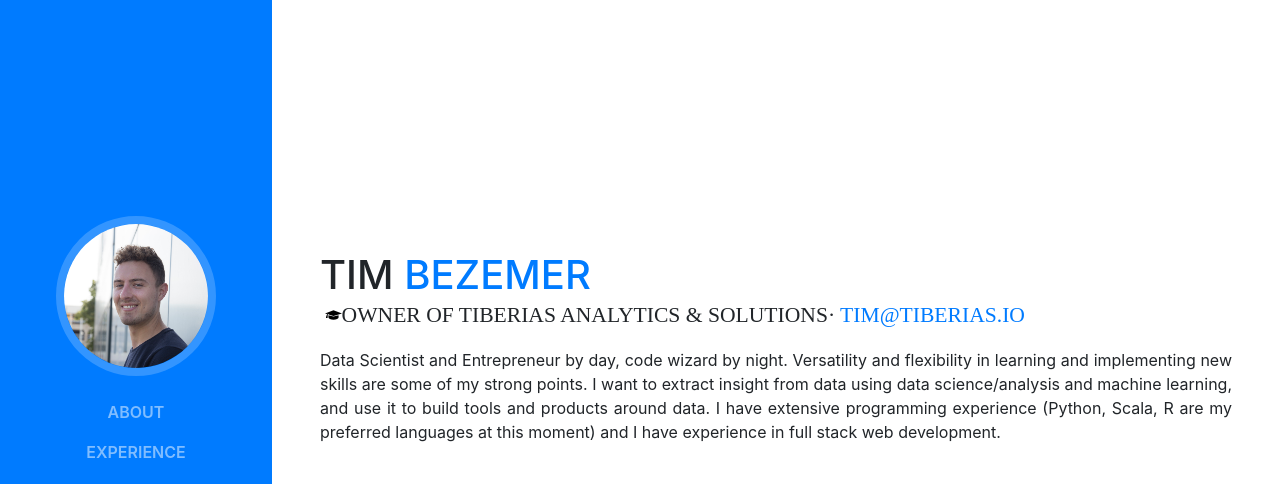
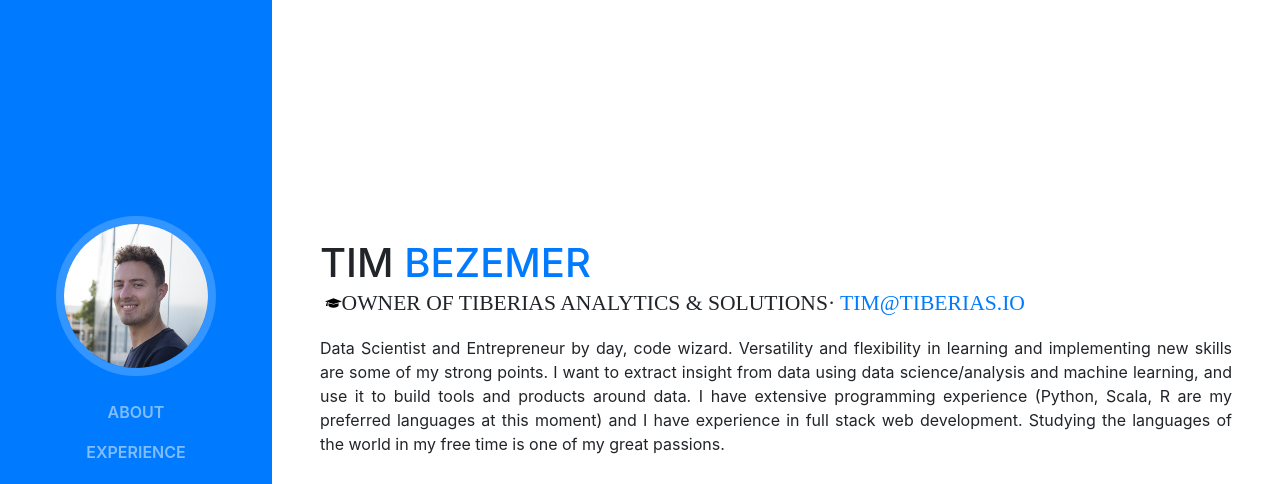
Before and after one commit to tbezemer/tbezemer.github.io, a website with bundled scripts: page index.html in a window 1280 px wide. Shown: the top 484 px of the page. Built offline with nearby package versions, Linux system fonts and the light colour scheme; a web font is replaced by a local one.

Commit message:
Edited bio statement

```diff
--- a/index.html
+++ b/index.html
@@ -72,7 +72,7 @@
           <div class="subheading mb-3" style='padding-left: 5px;'><img src="img/hat.svg" style='display: inline-block; height: 1em; padding-bottom: 5px' />Owner of Tiberias Analytics & Solutions·
             <a href="mailto:tim@tiberias.io">tim@tiberias.io</a>
           </div>
-          <div class="description_div"><p class="mb-5">Data Scientist and Entrepreneur by day, code wizard by night. Versatility and flexibility in learning and implementing new skills are some of my strong points. I want to extract insight from data using data science/analysis and machine learning, and use it to build tools and products around data. I have extensive programming experience (Python, Scala, R are my preferred languages at this moment) and I have experience in full stack web development.</p></div>
+          <div class="description_div"><p class="mb-5">Data Scientist and Entrepreneur by day, code wizard. Versatility and flexibility in learning and implementing new skills are some of my strong points. I want to extract insight from data using data science/analysis and machine learning, and use it to build tools and products around data. I have extensive programming experience (Python, Scala, R are my preferred languages at this moment) and I have experience in full stack web development. Studying the languages of the world in my free time is one of my great passions.</p></div>
           <ul class="list-inline list-social-icons mb-0">
             <li class="list-inline-item">
               <a href="https://www.facebook.com/bezemer.tim">
```
